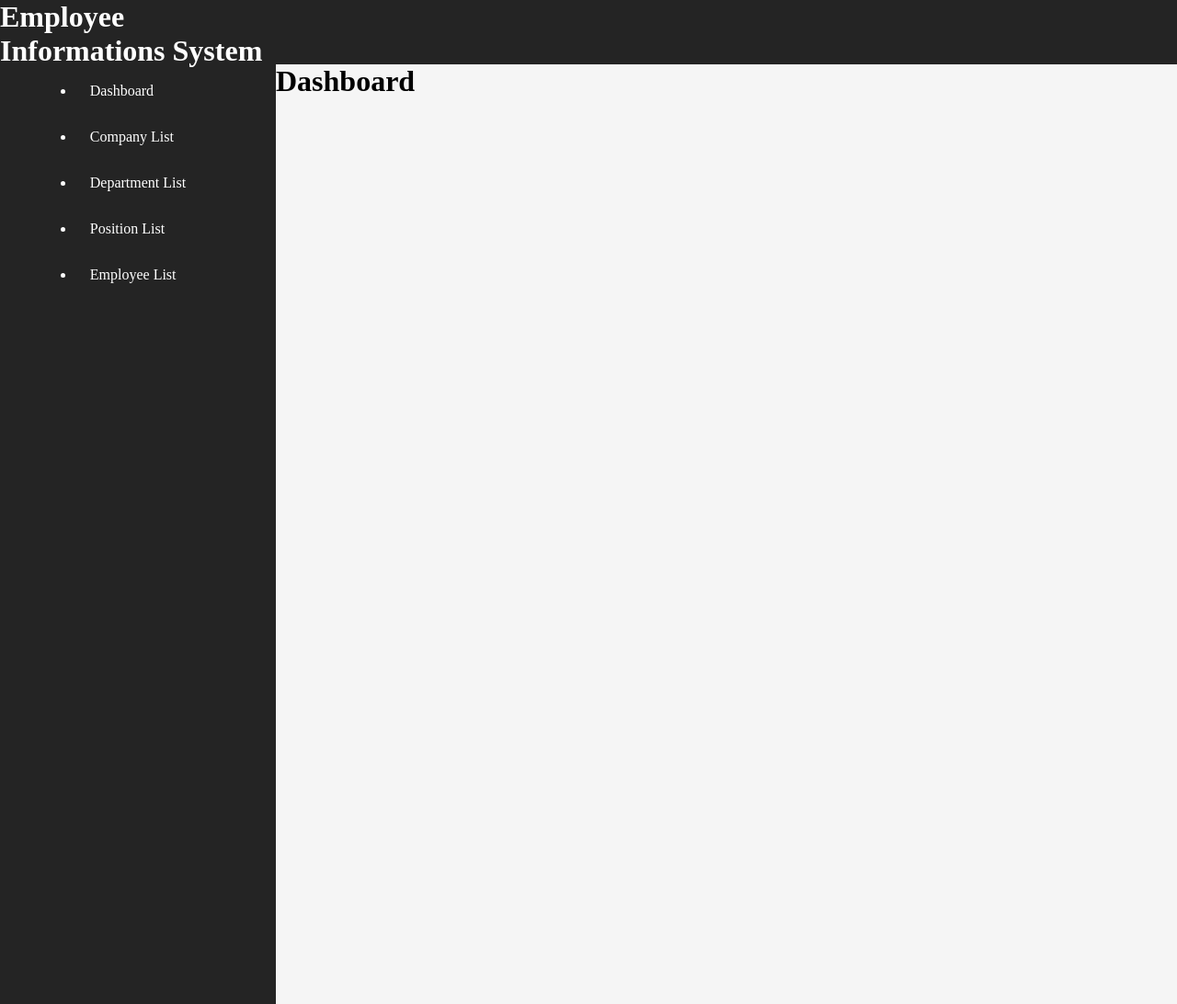
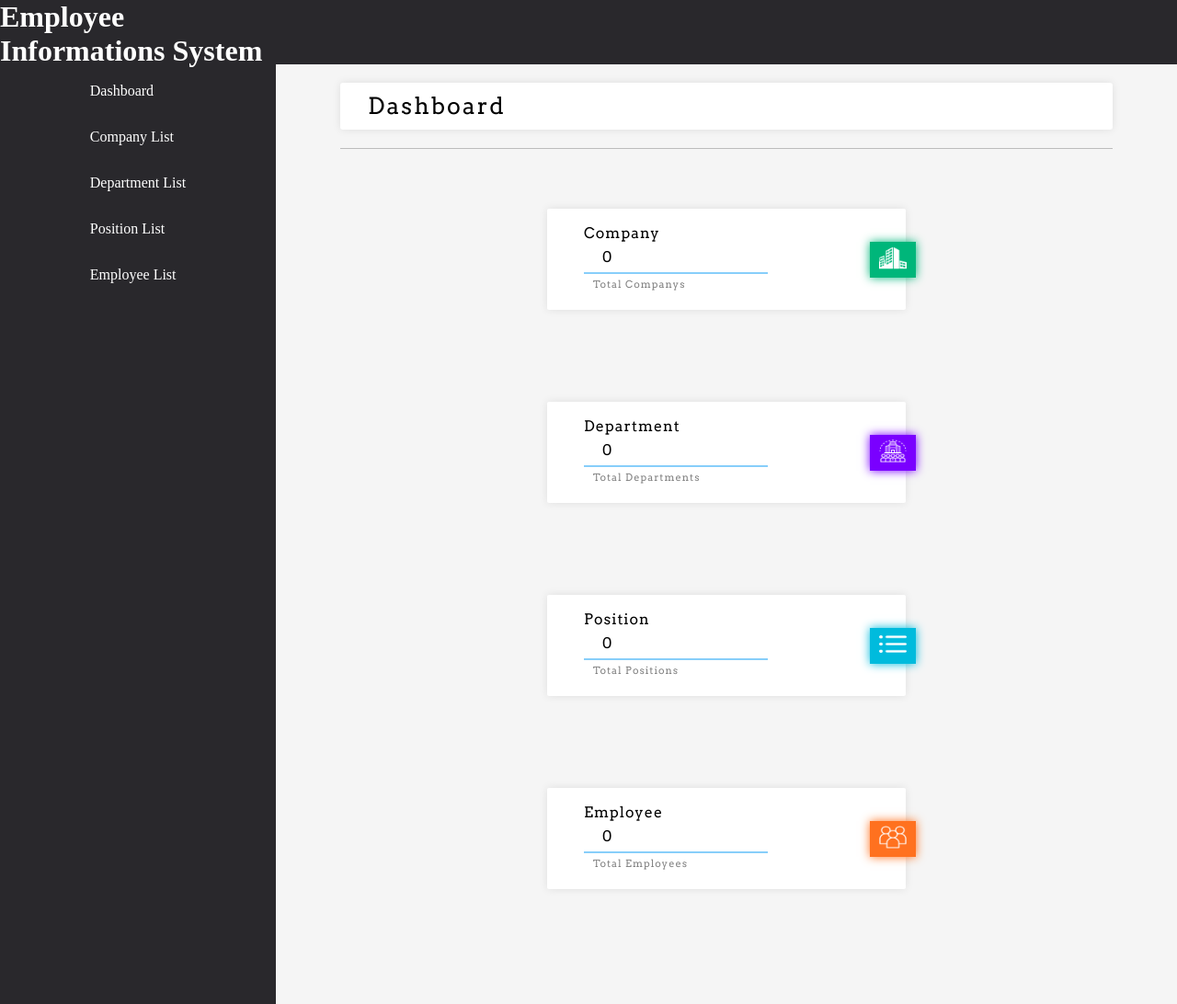
Before and after one commit to gutierrezdarel/company_infosystem, a PHP site: page /dashboard.php in a window 1280 px wide. Shown: the whole page at 92% size. Run offline with PHP 8.4, Linux system fonts and the light colour scheme; the visitor is signed in with stand-in values (Sample User, id 1); data that the repository does not hold is empty.

Commit message:
UI Design

```diff
--- a/company.php
+++ b/company.php
@@ -11,7 +11,7 @@ if (!isset($_SESSION['ID'])) {
 <div class="content_wrapper">
     <div class="content_container">
         <div class="header">
-            <h1>Company List </h1>
+            <p>Company List </p>
             <button id="btn_add-company" class="add-comp"><span>ADD</span><svg xmlns="http://www.w3.org/2000/svg" width="25" height="25" viewBox="0 0 24 24" fill="none" stroke="#000000" stroke-width="2" stroke-linecap="butt" stroke-linejoin="arcs"><line x1="12" y1="5" x2="12" y2="19"></line><line x1="5" y1="12" x2="19" y2="12"></line></svg>
             </button>
         </div>
--- a/css/content.css
+++ b/css/content.css
@@ -1,5 +1,6 @@
 @import url('https://fonts.googleapis.com/css2?family=EB+Garamond&family=Roboto+Serif:opsz,wght@8..144,100;8..144,300&display=swap');
 @import url('https://fonts.googleapis.com/css2?family=Crimson+Text&display=swap');
+@import url('https://fonts.googleapis.com/css2?family=Arvo&display=swap');
 
 * {
     margin: 0;
@@ -16,7 +17,7 @@
     position: fixed;
     top: 0;
     width: calc(100% - 300px);
-    background-color: rgba(36, 36, 36, 255);
+    background-color: #29282c;
     height: 70px;
     right: 0;
 }
@@ -24,7 +25,7 @@
 .sidebar_wrapper {
     position: fixed;
     left: 0;
-    background-color: rgba(36, 36, 36, 255);
+    background-color: #29282c;
     height: 100vh;
     width: 300px;
 }
@@ -42,6 +43,7 @@
 
 .sidebar_content li {
     padding: 1rem;
+    list-style-type: none;
 }
 
 .sidebar_content a {
@@ -65,12 +67,16 @@
 
 .content_container {
     padding: 20px 70px;
+    display: flex;
+    flex-direction: column;
 }
 
 .company_table {
     display: flex;
     justify-content: center;
-    padding-top: 20px;
+    padding-top: 40px;;
+    flex-direction: column;
+    gap: 20px;
     /* background-color: white; */
 }
 
@@ -97,7 +103,23 @@ th {
     justify-content: space-between;
     flex-direction: row;
     align-items: center;
-    /* padding: 0 2rem; */
+    background-color: white;
+    padding: 10px 30px;
+    border-radius: 3px;
+    box-shadow: 0 0 10px rgba(0, 0, 0, 0.096);
+
+
+}
+.header p{
+    font-family: 'Arvo', serif;
+    font-size: 25px;
+    letter-spacing: 2px;
+}
+.line{
+    width: 100%;
+    height: 1px;
+    background-color: rgba(128, 128, 128, 0.486);
+    margin: 20px 0;
 }
 
 .overlay {
@@ -121,8 +143,7 @@ th {
 }
 
 .modal_add {
-    /* background-color: white; */
-    background-color: rgba(36, 36, 36, 255);
+    background-color: #29282c;
     padding: 1rem 3rem;
     border-radius: 5px;
     color: white;
@@ -136,8 +157,6 @@ th {
 .btn-close {
     background-color: transparent;
     border: none;
-    /* position: relative;
-    left: 228px; */
     display: flex;
     justify-content: flex-end;
     width: 100%;
@@ -263,7 +282,7 @@ input:read-only~label {
 }
 
 .filter {
-    padding: 10px 0;
+    /* padding: 10px 0; */
     display: flex;
     justify-content: flex-end;
     padding-right: 5rem;
@@ -281,10 +300,10 @@ input:read-only~label {
     padding: 10px;
 }
 
-p {
+/* p {
     text-align: center;
     color: rgb(135, 206, 250);
-}
+} */
 
 .employee_container {
     display: flex;
@@ -405,3 +424,68 @@ input {
 .add-btn-yes:hover::before {
     width: 100%;
 }
+.dashboard_content{
+    padding: 45px 70px;
+    display: flex;
+    flex-direction: row;
+    gap: 100px;
+    flex-wrap: wrap;
+    justify-content: center;
+
+}
+.container_card-1{
+    height: 70px;
+    width: 100%;
+    max-width: 350px;
+    display: flex;
+    flex-direction: row;
+    align-items: center;
+    justify-content: space-between;
+    padding: 20px 0;
+    border-radius: 2px;
+    background-color: white;
+    box-shadow: 0 0 10px rgba(0, 0, 0, 0.096);
+    padding-left: 40px;
+}
+
+.box_icon{
+    background-color: rgba(0,182,122,255);
+    padding: 5px 10px;
+    position: relative;
+    left: 3%;
+    box-shadow: 0 0 10px rgba(0,182,122,255);
+}
+.box_icon img{
+    height: 25px;
+    width: 30px;
+}
+.card_content-wrapper{
+    width: 100%;
+    max-width: 200px;
+}
+.card_content-wrapper p{
+    font-family: 'Arvo', serif;
+    letter-spacing: 1px;
+}
+.dept-icon {
+    background-color: rgba(122,0,255,255);
+    box-shadow: 0 0 10px rgba(122,0,255,255);
+}
+.comp-icon{
+    background-color: rgba(0,187,221,255);
+    box-shadow: 0 0 10px rgba(0,187,221,255);
+}
+
+.emp-icon{
+    background-color: #FF711F;
+    box-shadow: 0 0 10px #FF711F;
+}
+.text-mute{
+    color: grey;
+    padding: 4px 10px;
+    font-size: 11px;
+}
+.total-count{
+    border-bottom: 2px solid rgb(135, 206, 250);
+    padding: 7px 20px;
+}
--- a/dashboard.php
+++ b/dashboard.php
@@ -1,18 +1,63 @@
+<?php
+include 'includes/header.php';
+include 'php/CountModel.php';
 
-<?php
-    include 'includes/header.php';
-
-    session_start();
+session_start();
 if (!isset($_SESSION['ID'])) {
     header("location: index.php");
 }
 ?>
 
 <div class="content_wrapper">
-    <div class="header">
-        <h1>Dashboard</h1>
-    </div>
-    <div class="dashboard_content">
+    <div class="content_container">
+        <div class="header">
+            <p>Dashboard</p>
+        </div>
+        <div class="line">
+        </div>
+        <div class="dashboard_content">
+            <div class="container_card-1">
+                <div class="card_content-wrapper">
+                    <p>Company</p>
+                    <!-- <input type="text" value="" readonly>
+                 --> <p class="total-count"><?php total_company() ?></p>
+                    <p class="text-mute">Total Companys</p>
+                </div>
+                <div class="box_icon">
+                    <img src="img/buildings.png" alt="">
+                </div>
+            </div>
 
+            <div class="container_card-1">
+                <div class="card_content-wrapper">
+                    <p>Department</p>
+                    <p class="total-count"><?php total_department() ?></p>
+                    <p class="text-mute">Total Departments</p>
+                </div>
+                <div class="box_icon dept-icon">
+                    <img src="img/corporate.png" alt="">
+                </div>
+            </div>
+            <div class="container_card-1">
+                <div class="card_content-wrapper">
+                    <p>Position</p>
+                    <p class="total-count"><?php total_position() ?></p>
+                    <p class="text-mute">Total Positions</p>
+                </div>
+                <div class="box_icon comp-icon">
+                    <img src="img/list.png" alt="">
+                </div>
+            </div>
+            <div class="container_card-1">
+                <div class="card_content-wrapper">
+                    <p>Employee</p>
+                    <p class="total-count"><?php total_employee() ?></p>
+                    <p class="text-mute">Total Employees</p>
+                </div>
+                <div class="box_icon emp-icon">
+                    <img src="img/employees.png" alt="">
+                </div>
+            </div>
+        </div>
     </div>
 </div>
--- a/department.php
+++ b/department.php
@@ -12,13 +12,15 @@ if (!isset($_SESSION['ID'])) {
     <div class="content_container">
 
         <div class="header">
-            <h1>Department List </h1>
+            <p>Department List </p>
             <button id="btn_add-department" class="add-comp"><span>ADD</span><svg xmlns="http://www.w3.org/2000/svg" width="25" height="25" viewBox="0 0 24 24" fill="none" stroke="#000000" stroke-width="2" stroke-linecap="butt" stroke-linejoin="arcs">
                     <line x1="12" y1="5" x2="12" y2="19"></line>
                     <line x1="5" y1="12" x2="19" y2="12"></line>
                 </svg>
             </button>
         </div>
+
+        <div class="company_table">
         <div class="filter">
             <select name="" id="select_table" onchange="getselected()">
                 <!-- <option selected value="all">All</option> -->
@@ -27,7 +29,6 @@ if (!isset($_SESSION['ID'])) {
                 ?>
             </select>
         </div>
-        <div class="company_table">
             <table>
                 <thead>
                     <tr>
--- a/index.php
+++ b/index.php
@@ -24,7 +24,7 @@ if (isset($_SESSION['ID'])) {
 
         <div class="form">
         <div class="txt_field">
-                <input type="text" name="username" id="username"   required>
+                <input type="text" name="username" id="username" autocomplete="off"  required>
                 <span></span>
                 <label>Username</label>
             </div>
--- /dev/null
+++ b/php/CountModel.php
@@ -0,0 +1,44 @@
+<?php
+require 'connection.php';
+
+
+
+function total_company(){
+    global $db;
+    $sql_count = "SELECT count(id) as comp FROM company WHERE deleted_at IS NULL";
+    $query_count = mysqli_query($db, $sql_count);
+    $values = mysqli_fetch_assoc($query_count);
+        $total = $values['comp'];
+        echo $total;
+
+}
+
+function total_department(){
+    global $db;
+
+    $sql_count = "SELECT count(id) as dept FROM department WHERE deleted_at IS NULL";
+    $query_count = mysqli_query($db, $sql_count);
+    $values = mysqli_fetch_assoc($query_count);
+        $total = $values['dept'];
+        echo $total;
+}
+
+function total_position(){
+    global $db;
+
+    $sql_count = "SELECT count(id) as pos FROM positions WHERE deleted_at IS NULL";
+    $query_count = mysqli_query($db, $sql_count);
+    $values = mysqli_fetch_assoc($query_count);
+        $total = $values['pos'];
+        echo $total;
+}
+function total_employee(){
+    global $db;
+
+    $sql_count = "SELECT count(id) as emp FROM employee WHERE deleted_at IS NULL";
+    $query_count = mysqli_query($db, $sql_count);
+    $values = mysqli_fetch_assoc($query_count);
+        $total = $values['emp'];
+        echo $total;
+}
+?>
--- a/position.php
+++ b/position.php
@@ -12,13 +12,15 @@ if (!isset($_SESSION['ID'])) {
     <div class="content_container">
 
         <div class="header">
-            <h1>Position List </h1>
+            <p>Position List </p>
             <button id="btn_add-position" class="add-comp"><span>ADD</span><svg xmlns="http://www.w3.org/2000/svg" width="25" height="25" viewBox="0 0 24 24" fill="none" stroke="#000000" stroke-width="2" stroke-linecap="butt" stroke-linejoin="arcs">
                     <line x1="12" y1="5" x2="12" y2="19"></line>
                     <line x1="5" y1="12" x2="19" y2="12"></line>
                 </svg>
             </button>
         </div>
+
+        <div class="company_table">
         <div class="filter">
             <select name="" id="append_position" onchange="getposition()">
                 <!-- <option selected disabled>Filter Department</option> -->
@@ -27,7 +29,6 @@ if (!isset($_SESSION['ID'])) {
                 ?>
             </select>
         </div>
-        <div class="company_table">
             <table>
                 <thead>
                     <tr>
```
Also changed, not shown: Js/actions.js (+13 -0 lines), css/login.css (+7 -4 lines), employee.php (+7 -6 lines), img/buildings.png (added), img/corporate.png (added), img/employees.png (added), img/list.png (added).
